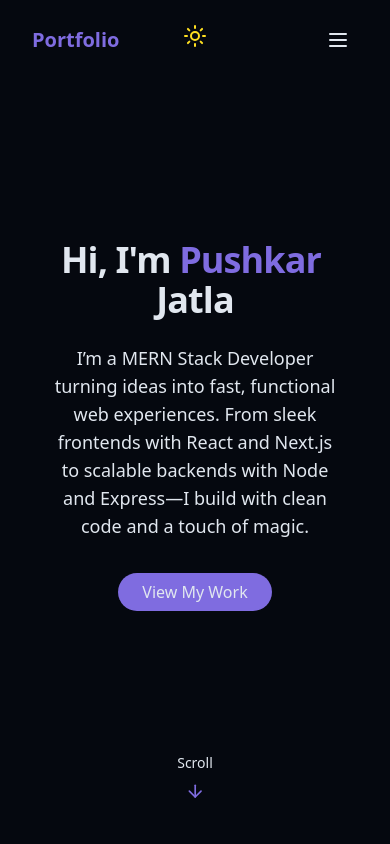
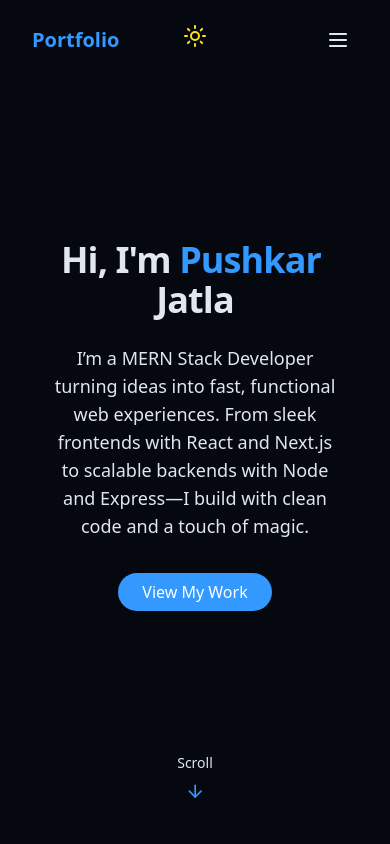
Before and after one commit to PushkarJatla/Portfolio, a React (Vite) app: page / in a window 390 px wide. Shown: the top 844 px of the page. Built offline with nearby package versions, Linux system fonts and the light colour scheme.

Commit message:
more skills on small screens and changed color

```diff
--- a/src/components/SkillsSection.jsx
+++ b/src/components/SkillsSection.jsx
@@ -54,14 +54,14 @@ export const SkillsSection = () => {
           ))}
         </div>
 
-        <div className="grid grid-cols-1 sm:grid-cols-2 lg:grid-cols-3 gap-6">
+        <div className="grid grid-cols-2 sm:grid-cols-3 gap-4 sm:gap-6">
   {filteredSkills.map((skill, key) => (
     <div
       key={key}
-              className="bg-card p-6 rounded-lg shadow-xs card-hover"
+      className="bg-card p-4 sm:p-6 rounded-lg shadow-xs card-hover"
     >
       <div className="text-left mb-4">
-                <h3 className="font-semibold text-lg"> {skill.name}</h3>
+        <h3 className="font-semibold text-sm sm:text-lg">{skill.name}</h3>
       </div>
       <div className="w-full bg-secondary/50 h-2 rounded-full overflow-hidden">
         <div
@@ -69,15 +69,15 @@ export const SkillsSection = () => {
           style={{ width: skill.level + "%" }}
         />
       </div>
-
       <div className="text-right mt-1">
-                <span className="text-sm text-muted-foreground">
+        <span className="text-xs sm:text-sm text-muted-foreground">
           {skill.level}%
         </span>
       </div>
     </div>
   ))}
 </div>
+
       </div>
     </section>
   );
--- a/src/components/ThemeToggle.jsx
+++ b/src/components/ThemeToggle.jsx
@@ -35,10 +35,9 @@ useEffect(() => {
   <button
   onClick={toggleTheme}
   className={cn(
-  "fixed top-4 left-1/2 transform -translate-x-1/2 sm:top-5 sm:right-5 z-50 p-2 rounded-full transition-colors duration-300",
-  "focus:outline-none"
+    "fixed top-4 z-50 p-2 rounded-full transition-colors duration-300 focus:outline-none",
+    "left-1/2 transform -translate-x-1/2 sm:left-auto sm:translate-x-0 sm:top-5 sm:right-5"
   )}
-
 >
   {isDarkMode ? (
     <Sun className="h-6 w-6 text-yellow-300" />
@@ -46,5 +45,6 @@ useEffect(() => {
     <Moon className="h-6 w-6 text-blue-900" />
   )}
 </button>
+
   );
 };
--- a/src/index.css
+++ b/src/index.css
@@ -20,8 +20,7 @@
   --animate-meteor: meteor 5s linear infinite;
 
   @keyframes float {
-    0%,
-    100% {
+    0%, 100% {
       transform: translateY(0);
     }
     50% {
@@ -29,8 +28,7 @@
     }
   }
   @keyframes pulse-subtle {
-    0%,
-    100% {
+    0%, 100% {
       opacity: 1;
     }
     50% {
@@ -69,8 +67,8 @@
 
     --card: 0 0% 100%;
 
-    --primary: 250 47% 60%;
-    --primary-foreground: 210 40% 98%;
+    --primary: 210 100% 60%;
+    --primary-foreground: 0 0% 100%;
 
     --border: 214 32% 91%;
   }
@@ -81,8 +79,8 @@
 
     --card: 222 47% 8%;
 
-    --primary: 250 65% 65%;
-    --primary-foreground: 213 31% 91%;
+    --primary: 210 100% 60%;
+    --primary-foreground: 0 0% 100%;
 
     --border: 217 33% 20%;
   }
@@ -124,7 +122,7 @@
 
 @utility text-glow {
   @apply relative;
-  text-shadow: 0 0 10px rgba(167, 139, 250, 0.5);
+  text-shadow: 0 0 10px rgba(59, 130, 246, 0.5); /* Adjusted for sky blue */
 }
 
 @utility card-hover {
@@ -140,7 +138,7 @@
 
 @utility cosmic-button {
   @apply px-6 py-2 rounded-full bg-primary text-primary-foreground font-medium
-         transition-all duration-300 hover:shadow-[0_0_10px_rgba(139,92,246,0.5)]
+         transition-all duration-300 hover:shadow-[0_0_10px_rgba(59,130,246,0.5)]
          hover:scale-105 active:scale-95;
 }
 
```
Lines whose indentation alone changed are shown as unchanged.
